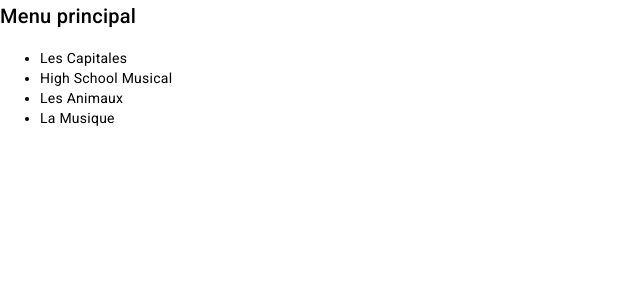
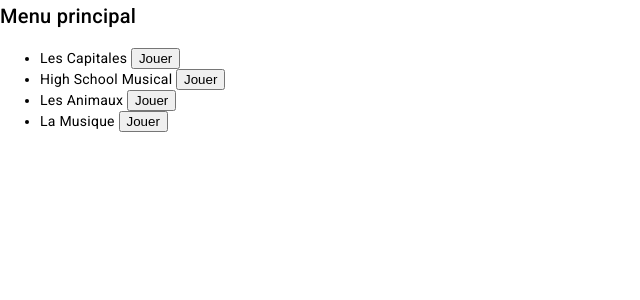
Before and after one commit to AUBINRAHMANI/PROJET-WEB-FULL-STACK, an Angular app in the folder front-end/: page / in a window 1280 px wide. Shown: the top 300 px of the page, without its empty margins (0-640 px from the left). Built offline with nearby package versions, Linux system fonts and the light colour scheme.

Commit message:
Modification du template de game-instance.component.html

```diff
--- a/front-end/src/app/game/game-instance/game-instance.component.html
+++ b/front-end/src/app/game/game-instance/game-instance.component.html
@@ -1,13 +1,14 @@
-<div class="game-instance">
+<div *ngIf="!quizStarted" class="game-instance">
   <div class="game-menu">
     <h2>Menu principal</h2>
     <ul>
-      <li *ngFor="let quiz of quizList$ | async" (click)="startQuiz(quiz)">
-        {{quiz.name}}
+      <li *ngFor="let quiz of quizList$ | async">
+        {{quiz.name}} <button (click)="selectQuiz(quiz.id)">Jouer</button>
       </li>
     </ul>
   </div>
-  <div class="game-content" *ngIf="quizStarted">
-    <app-game-page></app-game-page>
-  </div>
 </div>
+
+<div *ngIf="quizStarted" class="game-content">
+  <app-game-page></app-game-page>
+</div>
```
